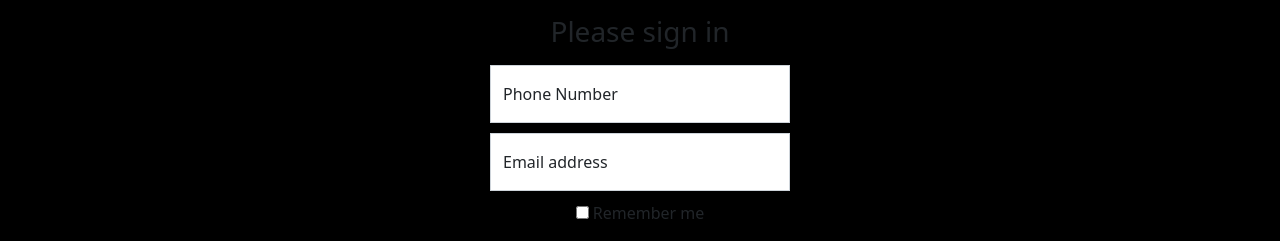
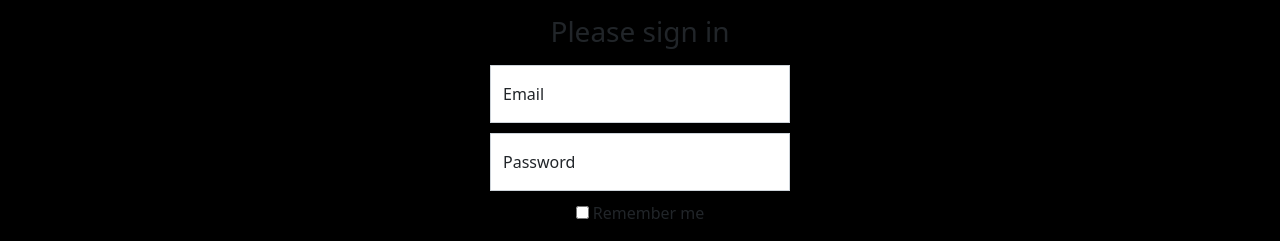
Before and after one commit to jonathonmcclen/endurance-lactate-analyzer-client, a React (Create React App) app: page /login in a window 1280 px wide. Shown: the part 385-626 px from the top of the page. Built offline with nearby package versions, Linux system fonts and the light colour scheme.

Commit message:
added new assets

```diff
--- a/src/components/LineChart.js
+++ b/src/components/LineChart.js
@@ -3,16 +3,14 @@ import { Line } from "react-chartjs-2";
 import Chart from "chart.js/auto";
 
 const state = {
-  labels: [
-    60, 70, 80, 90, 100, 110, 120, 130, 140, 150, 160, 170, 180, 190, 200,
-  ],
+  labels: [90, 100, 110, 120, 130, 140, 150, 160, 170, 180, 190, 200],
   datasets: [
     {
       label: "Mmol/l",
       backgroundColor: "rgba(237, 155, 40)",
       borderColor: "rgba(237, 155, 40)",
       borderWidth: 1,
-      data: [65, 59, 80, 81, 56, 99],
+      data: [65, 65, 65, 59, 59, 59, 80, 80, 80, 160, 120, 160],
     },
   ],
 };
--- a/src/views/Home/Home.js
+++ b/src/views/Home/Home.js
@@ -1,6 +1,7 @@
 import Title from "../../components/Title";
 import "./styles.css";
 import StepAndRepeat from "../../assets/img/EnduranceCardBgCropped.png";
+import Marketing from "../../assets/img/ENDURANCE.png";
 
 const Home = () => {
   return (
@@ -27,6 +28,9 @@ const Home = () => {
           ad litora torquent per conubia nostra, per inceptos himenaeos. Ut in
           nulla tempus, euismod nisl eget, elementum justo.
         </p>
+        <div>
+          <img src={Marketing} width="100%" />
+        </div>
       </section>
     </>
   );
--- a/src/views/Login/Login.js
+++ b/src/views/Login/Login.js
@@ -16,7 +16,7 @@ const Login = () => {
                 className="form-control"
                 placeholder="000-000-0000"
               />
-              <label for="floatingInput">Phone Number</label>
+              <label for="floatingInput">Email</label>
             </div>
             <div>
               <div className="form-floating">
@@ -26,7 +26,7 @@ const Login = () => {
                   id="floatingPassword"
                   placeholder="Password"
                 />
-                <label for="floatingPassword">Email address</label>
+                <label for="floatingPassword">Password</label>
               </div>
 
               <div className="checkbox mb-3">
```
Also changed, not shown: src/assets/img/ENDURANCE.png (added).
